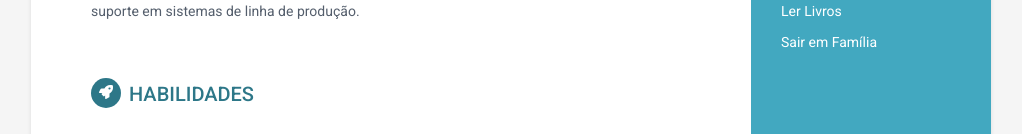
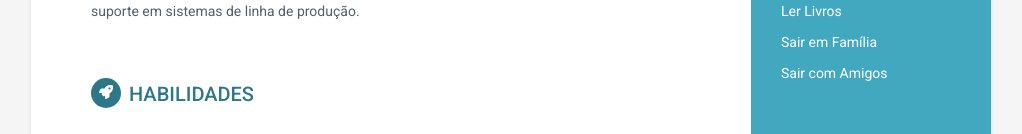
Before and after one commit to Curriculo1/curriculo1.github.io, a plain HTML site: page index.html in a window 1280 px wide. Shown: the part 1182-1316 px from the top of the page, without its empty margins (129-1151 px from the left). Drawn offline with Linux system fonts and the light colour scheme.

```diff
--- a/index.html
+++ b/index.html
@@ -68,6 +68,7 @@
                     <li>Caminhadas</li>
                     <li>Ler Livros</li>
                     <li>Sair em Família</li>
+                    <li>Sair com Amigos</li>
                 </ul>
             </div><!--//interests-->
 
```
